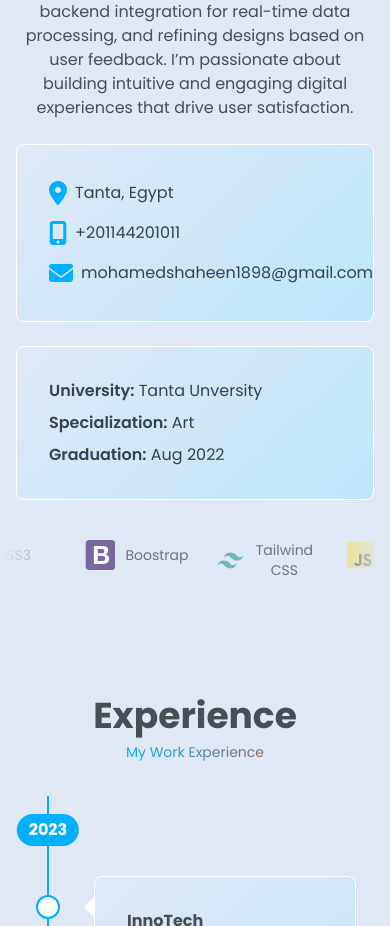
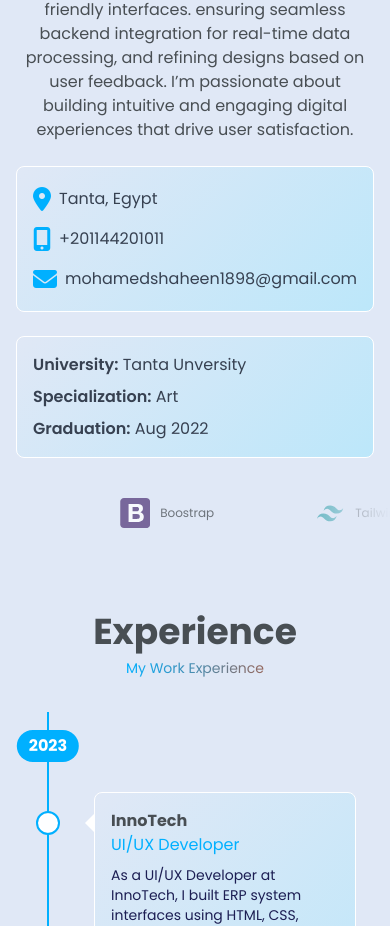
Before and after one commit to mohamedshaheen26/MyPortfolio, a React (Vite) app: page / in a window 390 px wide. Shown: the part 1074-2000 px from the top of the page. Built offline with nearby package versions, Linux system fonts and the light colour scheme; a web font is replaced by a local one.

Commit message:
Enhance UI

```diff
--- a/src/App.css
+++ b/src/App.css
@@ -56,7 +56,7 @@ header.scrolled img {
 }
 
 .home {
-  height: calc(100vh - 70px);
+  height: calc(100vh);
 }
 
 .skills {
--- a/src/Pages/About.jsx
+++ b/src/Pages/About.jsx
@@ -10,7 +10,7 @@ const About = ({ resumeData }) => {
     dots: false,
     arrows: false,
     autoplay: true,
-    slidesToShow: 7,
+    slidesToShow: 10,
     autoplaySpeed: 0,
     pauseOnHover: true,
     speed: 5000,
@@ -18,15 +18,39 @@ const About = ({ resumeData }) => {
     pauseOnHover: false,
     responsive: [
       {
+        breakpoint: 2000,
+        settings: {
+          slidesToShow: 7,
+        },
+      },
+      {
+        breakpoint: 1400,
+        settings: {
+          slidesToShow: 6,
+        },
+      },
+      {
+        breakpoint: 1200,
+        settings: {
+          slidesToShow: 5,
+        },
+      },
+      {
         breakpoint: 1024,
         settings: {
-          slidesToShow: 5,
+          slidesToShow: 4,
         },
       },
       {
         breakpoint: 768,
         settings: {
           slidesToShow: 3,
+        },
+      },
+      {
+        breakpoint: 425,
+        settings: {
+          slidesToShow: 2,
         },
       },
     ],
@@ -36,7 +60,7 @@ const About = ({ resumeData }) => {
     <>
       <section
         id='about'
-        className='overflow-hidden pt-24 md:pt-20'
+        className='overflow-hidden pt-12'
         ref={scrollableParentRef}
       >
         <div className='container mx-auto px-4 sm:px-6 lg:px-8 text-center'>
@@ -82,7 +106,7 @@ const About = ({ resumeData }) => {
                 }
                 transition={{ duration: 0.3 }}
                 whileHover={{ scale: 1.05 }}
-                className='service border border-[white] dark:border-[#2B2B2B] rounded-lg p-8
+                className='service border border-[white] dark:border-[#2B2B2B] rounded-lg p-4 md:p-6 lg:p-8
                 bg-[linear-gradient(136deg,#f5f8ff00,#BCE7FA)]
                 dark:bg-[linear-gradient(136deg,rgb(28,28,28),#050505)]
                 dark:mix-blend-plus-lighter flex flex-col items-start
@@ -109,7 +133,7 @@ const About = ({ resumeData }) => {
                 }
                 transition={{ duration: 0.3 }}
                 whileHover={{ scale: 1.05 }}
-                className='service border border-[white] dark:border-[#2B2B2B] rounded-lg p-8
+                className='service border border-[white] dark:border-[#2B2B2B] rounded-lg p-4 md:p-6 lg:p-8
                 bg-[linear-gradient(136deg,#f5f8ff00,#BCE7FA)]
                 dark:bg-[linear-gradient(136deg,rgb(28,28,28),#050505)]
                 dark:mix-blend-plus-lighter flex flex-col items-start
@@ -150,7 +174,7 @@ const About = ({ resumeData }) => {
                 className='skill text-center p-4 opacity-75 rounded-lg'
               >
                 <img src={skill.img} width={30} alt={skill.name} />
-                <p className='text-sm text-light-text dark:text-white'>
+                <p className='text-xs md:text-sm text-light-text dark:text-white'>
                   {skill.name}
                 </p>
               </motion.div>
--- a/src/Pages/Contact.jsx
+++ b/src/Pages/Contact.jsx
@@ -30,7 +30,7 @@ const Contact = ({ resumeData }) => {
     <section
       ref={scrollableParentRef}
       id='contact'
-      className='overflow-hidden pt-24 md:pt-20 mb-32'
+      className='overflow-hidden pt-12 mb-32'
     >
       <div className='container mx-auto px-4 sm:px-6 lg:px-8 text-center'>
         <div className='content flex flex-col justify-center items-center transition-all ease-in-out duration-500'>
--- a/src/Pages/Projects.jsx
+++ b/src/Pages/Projects.jsx
@@ -21,7 +21,7 @@ const Projects = ({ resumeData }) => {
     <section
       ref={scrollableParentRef}
       id='projects'
-      className='overflow-hidden pt-24 md:pt-20'
+      className='overflow-hidden pt-12'
     >
       <div className='container mx-auto px-4 sm:px-6 lg:px-8 text-center'>
         <div className='content flex flex-col justify-center items-center transition-all ease-in-out duration-500'>
--- a/src/Pages/Resume.jsx
+++ b/src/Pages/Resume.jsx
@@ -9,7 +9,7 @@ const resume = ({ resumeData }) => {
     <section
       ref={scrollableParentRef}
       id='experience'
-      className='overflow-hidden pt-20'
+      className='overflow-hidden pt-12'
     >
       <div className='container mx-auto px-4 sm:px-6 lg:px-8 text-center'>
         <div className='content flex flex-col justify-center items-center transition-all ease-in-out duration-500'>
@@ -71,7 +71,7 @@ const resume = ({ resumeData }) => {
                           : { x: -300, opacity: 0 }
                       }
                       transition={{ duration: 0.5 }}
-                      className='border border-[white] dark:border-[#2B2B2B] rounded-lg p-8
+                      className='border border-[white] dark:border-[#2B2B2B] rounded-lg p-4 md:p-6 lg:p-8
                       bg-[linear-gradient(136deg,#f5f8ff00,#BCE7FA)]
                       dark:bg-[linear-gradient(136deg,rgb(28,28,28),#050505)]
                       dark:mix-blend-plus-lighter relative bullet-before triangle-after'
--- a/src/Pages/Services.jsx
+++ b/src/Pages/Services.jsx
@@ -24,7 +24,7 @@ const Services = ({ resumeData }) => {
     <section
       ref={scrollableParentRef}
       id='services'
-      className='overflow-hidden pt-24 md:pt-20'
+      className='overflow-hidden pt-12'
     >
       <div className='container mx-auto px-4 sm:px-6 lg:px-8 text-center'>
         <div className='content flex flex-col justify-center items-center transition-all ease-in-out duration-500'>
@@ -52,7 +52,7 @@ const Services = ({ resumeData }) => {
             </motion.span>
           </motion.div>
           <div className='w-full max-w-2xl lg:max-w-7xl px-6 pt-6 lg:px-8 mx-auto overflow-hidden'>
-            <div className='services grid grid-cols-1 sm:grid-cols-2 md:grid-cols-3 gap-8 mt-8 overflow-hidden'>
+            <div className='services grid grid-cols-1 sm:grid-cols-2 lg:grid-cols-3 gap-8 mt-8 overflow-hidden'>
               {resumeData.services &&
                 resumeData.services.map((item, index) => {
                   return (
@@ -63,7 +63,7 @@ const Services = ({ resumeData }) => {
                       whileInView='visible'
                       whileHover='hover'
                       custom={index}
-                      className='service border border-[white] dark:border-[#2B2B2B] rounded-lg p-8
+                      className='service border border-[white] dark:border-[#2B2B2B] rounded-lg p-4 md:p-6 lg:p-8
                       bg-[linear-gradient(136deg,#f5f8ff00,#BCE7FA)]
                       dark:bg-[linear-gradient(136deg,rgb(28,28,28),#050505)]
                       dark:mix-blend-plus-lighter flex flex-col items-start
--- a/src/index.css
+++ b/src/index.css
@@ -8,6 +8,6 @@
   }
 
   .triangle-after {
-    @apply after:content-[''] after:absolute after:w-0 after:h-0 after:border-[10px] after:border-transparent after:md:border-l-white after:md:dark:border-l-[#2B2B2B] after:border-r-white after:dark:border-r-[#2B2B2B] after:md:border-r-0 after:md:right-[-0.68rem] after:left-[-1.29rem] after:md:left-auto after:top-5;
+    @apply after:content-[''] after:absolute after:w-0 after:h-0 after:border-[10px] after:border-transparent after:md:border-l-white after:md:dark:border-l-[#2B2B2B] after:border-r-white after:dark:border-r-[#2B2B2B] after:md:border-r-0 after:md:right-[-0.67rem] after:left-[-1.25rem] after:md:left-auto after:top-5;
   }
 }
```
